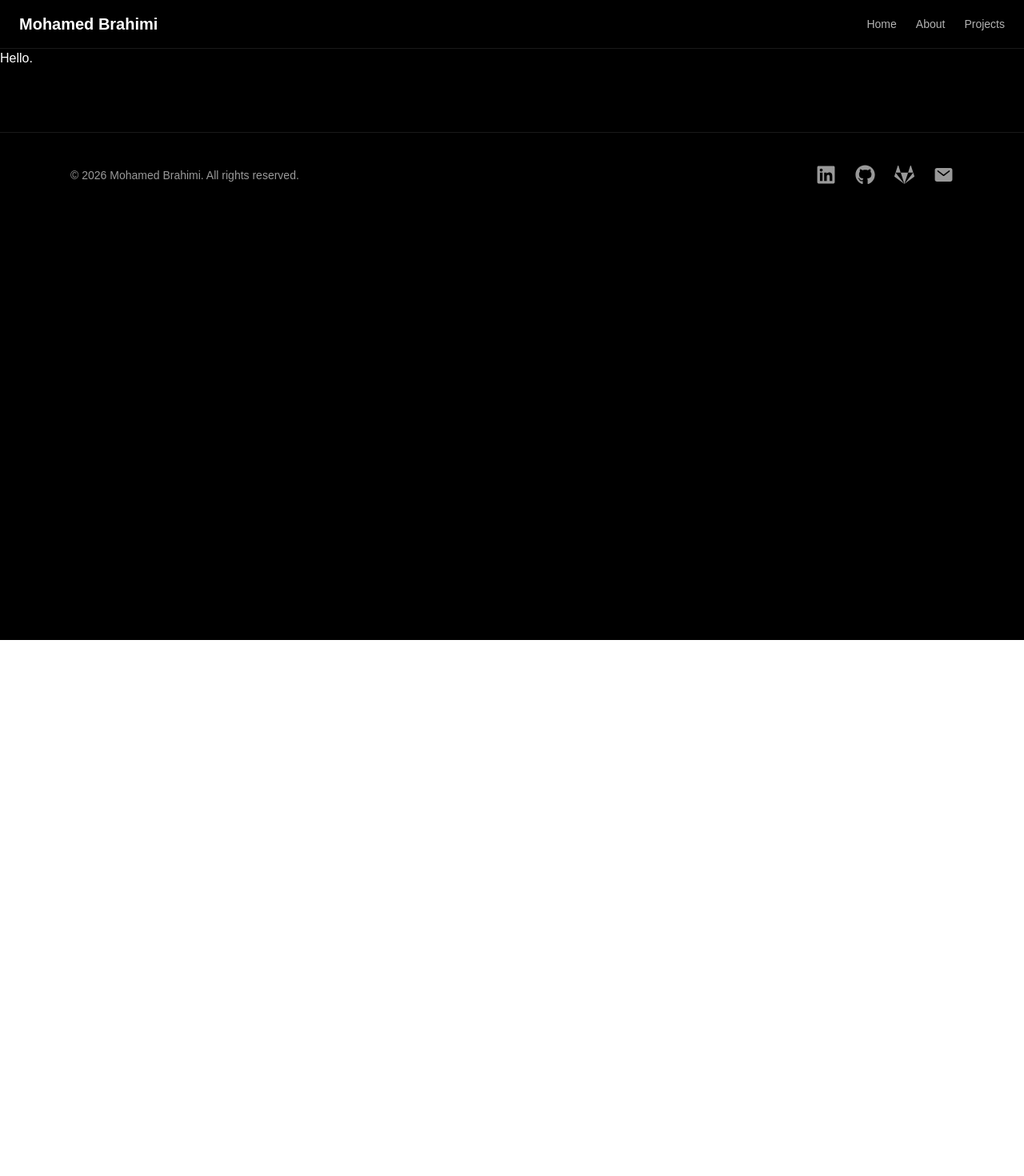
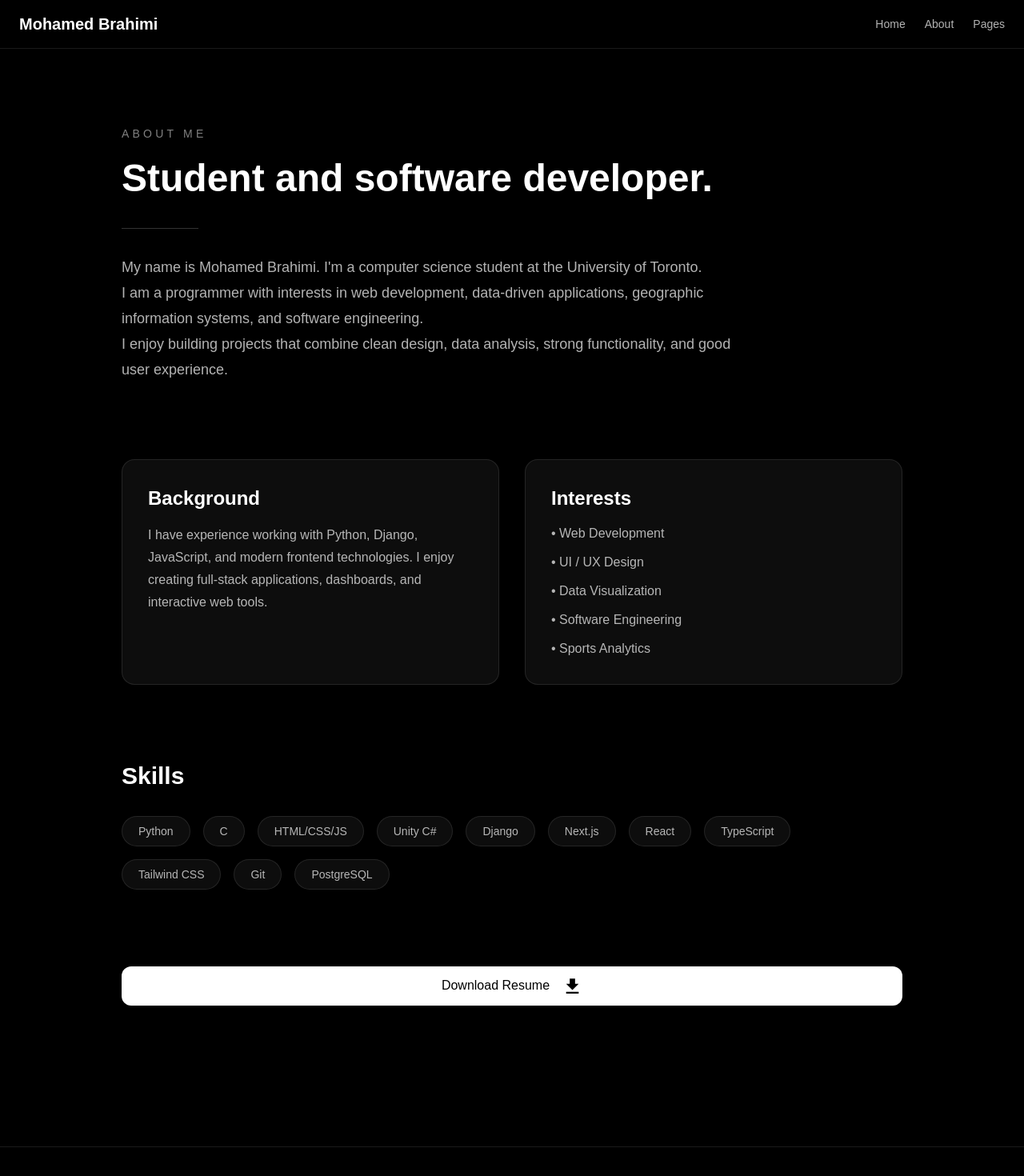
Before and after one commit to mbrahimi25/portfolio, a Next.js app: page /about in a window 1280 px wide. Shown: the top 1470 px of the page at 80% size. Before the commit the page ends 800 px from the top, so only its background shows below. Built offline with nearby package versions, Linux system fonts and the light colour scheme.

Commit message:
Add an About and Pages Page

```diff
--- a/src/app/about/page.tsx
+++ b/src/app/about/page.tsx
@@ -1,14 +1,107 @@
 import Navbar from "@/components/Navbar";
-import Hero from "@/sections/Hero";
 import Footer from "@/components/Footer";
 
+import { IoMdDownload } from "react-icons/io";
 
 export default function AboutPage() {
   return (
     <main className="min-h-screen bg-black text-white">
       <Navbar />
 
-      <div>Hello.</div>
+      {/* Hero */}
+      <section className="mx-auto max-w-5xl px-6 py-24">
+        <p className="mb-4 text-sm uppercase tracking-[0.3em] text-white/50">
+          About Me
+        </p>
+
+        <h2 className="max-w-4xl text-5xl font-bold leading-tight md:text-5xl">
+          Student and software developer.
+        </h2>
+
+        <div className="mt-8 h-px w-24 bg-white/20" />
+
+        <p className="mt-8 max-w-3xl text-lg leading-8 text-white/70">
+          My name is Mohamed Brahimi. I'm a computer science student at the University of Toronto. <br/>
+          I am a programmer with interests in web development,
+          data-driven applications, geographic information systems, and software engineering. <br/>
+          I enjoy building projects that combine clean design, data analysis, strong functionality, and good user experience.
+        </p>
+      </section>
+
+      {/* Info Grid */}
+      <section className="mx-auto grid max-w-5xl gap-8 px-6 pb-24 md:grid-cols-2">
+
+        {/* Background */}
+        <div className="rounded-2xl border border-white/10 bg-white/5 p-8">
+          <h2 className="text-2xl font-bold">
+            Background
+          </h2>
+
+          <p className="mt-4 leading-7 text-white/70">
+            I have experience working with Python, Django,
+            JavaScript, and modern frontend technologies.
+            I enjoy creating full-stack applications,
+            dashboards, and interactive web tools.
+          </p>
+        </div>
+
+        {/* Interests */}
+        <div className="rounded-2xl border border-white/10 bg-white/5 p-8">
+          <h2 className="text-2xl font-bold">
+            Interests
+          </h2>
+
+          <ul className="mt-4 space-y-3 text-white/70">
+            <li>• Web Development</li>
+            <li>• UI / UX Design</li>
+            <li>• Data Visualization</li>
+            <li>• Software Engineering</li>
+            <li>• Sports Analytics</li>
+          </ul>
+        </div>
+
+      </section>
+
+      {/* Tech Stack */}
+      <section className="mx-auto max-w-5xl px-6 pb-24">
+        <h2 className="text-3xl font-bold">Skills</h2>
+
+        <div className="mt-8 flex flex-wrap gap-4">
+          {[
+            "Python",
+            "C",
+            "HTML/CSS/JS",
+            "Unity C#",
+            "Django",
+            "Next.js",
+            "React",
+            "TypeScript",
+            "Tailwind CSS",
+            "Git",
+            "PostgreSQL",
+          ].map((tech) => (
+            <div
+              key={tech}
+              className="rounded-full border border-white/10 bg-white/5 px-5 py-2 text-sm text-white/70"
+            >
+              {tech}
+            </div>
+          ))}
+        </div>
+      </section>
+
+      <section className="mx-auto max-w-5xl px-6 pb-24">
+
+          <a
+          href="/Mohamed_Brahimi_CS_Resume.pdf"
+          download
+          className="rounded-xl flex justify-center gap-4 bg-white px-6 py-3 font-medium text-black transition hover:opacity-80">
+            Download Resume <IoMdDownload size={25}/>
+          </a>
+
+      </section>
+
+
 
       <Footer />
     </main>
--- a/src/app/page.tsx
+++ b/src/app/page.tsx
@@ -1,48 +1,16 @@
 import Navbar from "@/components/Navbar";
 import Hero from "@/sections/Hero";
-import ProjectCard from "@/components/ProjectCard";
+import Projects from "@/sections/Projects"
 import Footer from "@/components/Footer";
 
 export default function Home() {
   return (
     <main className="min-h-screen bg-black text-white">
       <Navbar />
+
       <Hero />
 
-      <section id="projects" className="mx-auto max-w-6xl px-6 py-16">
-        <h2 className="mb-8 text-3xl font-bold">
-          Projects
-        </h2>
-
-        <div className="grid gap-6 md:grid-cols-2">
-          <ProjectCard
-            title="Lichess Dashboard"
-            description="Web application created using Django which displays Lichess user information in a user-friendly dashboard format."
-            tech="Python • Django • Requests • Lichess API • Vercel"
-            link="https://lichess-dashboard.vercel.app"
-            github="https://github.com/mbrahimi25/lichess-dashboard"
-            gitlab="https://gitlab.com/mbrahimi25/lichess-dashboard"
-          />
-
-          <ProjectCard
-            title="TTC Visualizer"
-            description="Interactive map of Toronto’s TTC subway, LRT, and streetcar system. Includes current and under-construction lines."
-            tech="HTML • JavaScript • Adobe Illustrator • Vercel"
-            link="https://visualize-ttc.vercel.app/"
-            github="https://github.com/mbrahimi25/visualize-ttc"
-            gitlab="https://gitlab.com/mbrahimi25/visualize-ttc"
-          />
-
-          <ProjectCard
-            title="FBRef Stats"
-            description="Python library for scraping soccer statistics from FBRef."
-            tech="Python • Requests • BeautifulSoup4"
-            github="https://github.com/mbrahimi25/fbrefstats"
-            pypi="https://pypi.org/project/fbrefstats/"
-          />
-
-        </div>
-      </section>
+      <Projects />
 
       <Footer />
 
--- /dev/null
+++ b/src/app/pages/page.tsx
@@ -0,0 +1,60 @@
+import Navbar from "@/components/Navbar";
+import Footer from "@/components/Footer";
+import Link from "next/link";
+
+const articles = [
+  {
+    slug: "first-post",
+    title: "My First Post",
+    description: "Intro to my writing.",
+  },
+  {
+    slug: "nextjs-tips",
+    title: "Next.js Tips",
+    description: "Useful patterns I learned.",
+  },
+];
+
+export default function PagesIndex() {
+  return (
+    <main className="min-h-screen bg-black text-white">
+      <Navbar />
+
+      {/* Hero-style header */}
+      <section className="flex flex-col items-center justify-center px-6 py-24 text-center">
+        <h1 className="max-w-4xl text-5xl font-bold leading-tight md:text-7xl">
+          Pages & Articles
+        </h1>
+
+        <p className="mt-6 max-w-2xl text-lg text-white/70">
+          Notes, thoughts, and technical write-ups.
+        </p>
+
+        <div className="mt-6 h-px w-24 bg-white/20" />
+      </section>
+
+      {/* Articles */}
+      <section className="mx-auto max-w-4xl px-6 pb-24">
+        <div className="space-y-6">
+          {articles.map((a) => (
+            <Link
+              key={a.slug}
+              href={`/pages/${a.slug}`}
+              className="block rounded-xl border border-white/10 bg-white/5 p-6 text-center transition hover:bg-white/10"
+            >
+              <h2 className="text-2xl font-bold">
+                {a.title}
+              </h2>
+
+              <p className="mt-2 text-white/60">
+                {a.description}
+              </p>
+            </Link>
+          ))}
+        </div>
+      </section>
+
+      <Footer />
+    </main>
+  );
+}
--- a/src/components/Navbar.tsx
+++ b/src/components/Navbar.tsx
@@ -16,8 +16,8 @@ export default function Navbar() {
           About
         </a>
 
-        <a href="#" className="hover:text-white">
-          Projects
+        <a href="/pages" className="hover:text-white">
+          Pages
         </a>
 
       </div>
--- a/src/sections/Hero.tsx
+++ b/src/sections/Hero.tsx
@@ -1,5 +1,6 @@
 "use client";
 
+import Link from "next/link";
 import { motion } from "framer-motion";
 import { FaGithub, FaGitlab, FaLinkedin } from "react-icons/fa";
 
@@ -23,12 +24,25 @@ export default function Hero() {
         I create responsive websites, dashboards, and full-stack projects
         using modern technologies.
       </p>
-
+      <motion.div
+      initial={{ opacity: 0, y: 30 }}
+      animate={{ opacity: 1, y: 0 }}
+      transition={{
+        duration: 2,
+        ease: "easeOut",
+      }}
+      className="flex gap-4">
         <div className="mt-8 flex gap-4">
           <a
-          href="#projects"
-          className="rounded-xl bg-white px-6 py-3 font-medium text-black transition hover:opacity-80">
-          View Projects
+            href="/about"
+            className="rounded-xl border border-white/20 px-6 py-3 font-medium transition hover:bg-white/10">
+            About
+          </a>
+
+          <a
+            href="/pages"
+            className="rounded-xl border border-white/20 px-6 py-3 font-medium transition hover:bg-white/10">
+            Pages
           </a>
 
           <a
@@ -36,7 +50,15 @@ export default function Hero() {
             className="rounded-xl border border-white/20 px-6 py-3 font-medium transition hover:bg-white/10">
             Contact Me
           </a>
+
+          <a
+            href="#projects"
+            className="rounded-xl bg-white px-6 py-3 font-medium text-black transition hover:opacity-80">
+            View Projects
+          </a>
+
         </div>
+      </motion.div>
 
       <div className="mt-8 flex gap-4">
           <a href="https://www.linkedin.com/in/mohbrahimi/" className="transition duration-200 hover:scale-120" target="_blank">
--- /dev/null
+++ b/src/sections/Projects.tsx
@@ -0,0 +1,50 @@
+"use client";
+
+import ProjectCard from "@/components/ProjectCard";
+import { motion } from "framer-motion";
+import { FaGithub, FaGitlab, FaLinkedin } from "react-icons/fa";
+
+export default function Projects() {
+  return (
+    <motion.div
+      initial={{ opacity: 0 }}
+      animate={{ opacity: 1 }}
+      transition={{ duration: 2 }}>
+
+    <section id="projects" className="mx-auto max-w-6xl px-6 py-16">
+        <h2 className="mb-8 text-3xl font-bold">
+          Projects
+        </h2>
+
+        <div className="grid gap-6 md:grid-cols-2">
+          <ProjectCard
+            title="Lichess Dashboard"
+            description="Web application created using Django which displays Lichess user information in a user-friendly dashboard format."
+            tech="Python • Django • Requests • Lichess API • Vercel"
+            link="https://lichess-dashboard.vercel.app"
+            github="https://github.com/mbrahimi25/lichess-dashboard"
+            gitlab="https://gitlab.com/mbrahimi25/lichess-dashboard"
+          />
+
+          <ProjectCard
+            title="TTC Visualizer"
+            description="Interactive map of Toronto’s TTC subway, LRT, and streetcar system. Includes current and under-construction lines."
+            tech="HTML • JavaScript • Adobe Illustrator • Vercel"
+            link="https://visualize-ttc.vercel.app/"
+            github="https://github.com/mbrahimi25/visualize-ttc"
+            gitlab="https://gitlab.com/mbrahimi25/visualize-ttc"
+          />
+
+          <ProjectCard
+            title="FBRef Stats"
+            description="Python library for scraping soccer statistics from FBRef."
+            tech="Python • Requests • BeautifulSoup4"
+            github="https://github.com/mbrahimi25/fbrefstats"
+            pypi="https://pypi.org/project/fbrefstats/"
+          />
+
+        </div>
+      </section>
+    </motion.div>
+  );
+}
```
Also changed, not shown: 1 other file (tests, documents, lock files or other folders). Lines whose indentation alone changed are shown as unchanged.
